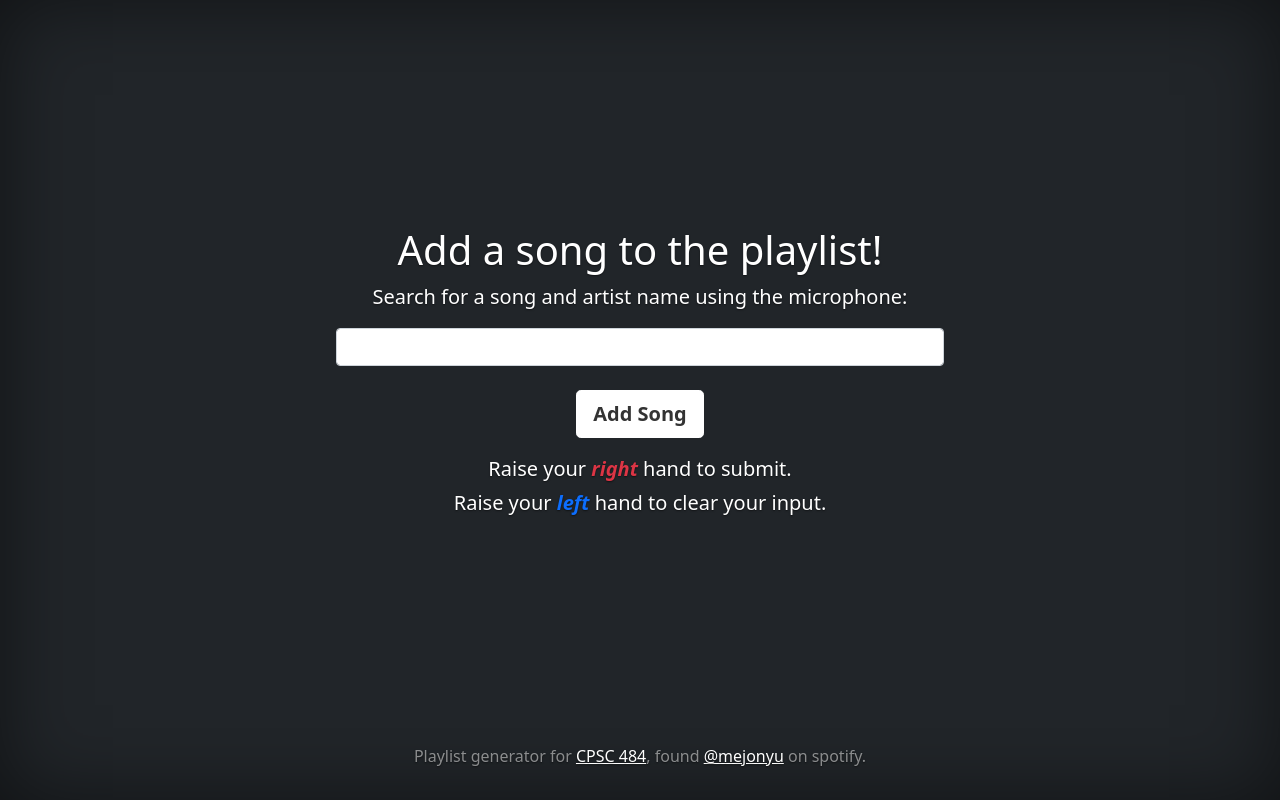
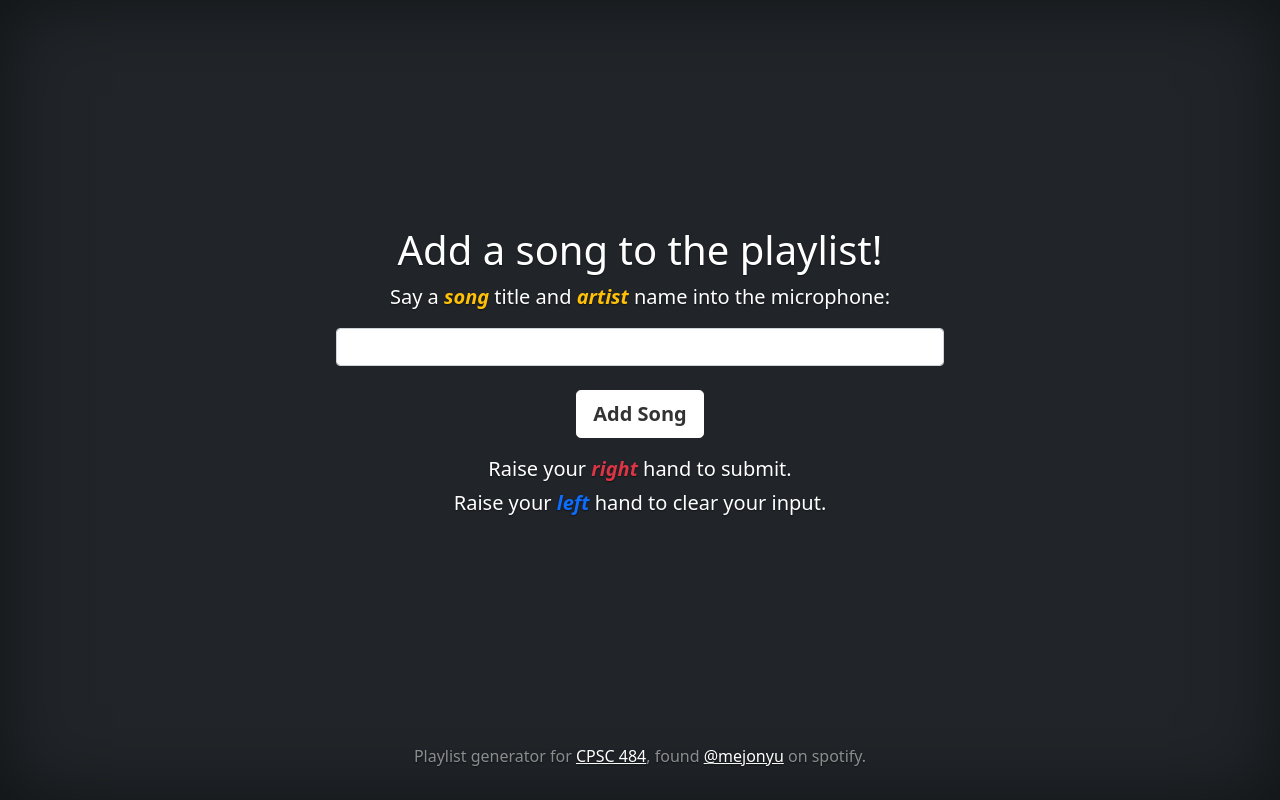
Before and after one commit to mejonyu/yale-wrapped, a website: page templates/search.html in a window 1280 px wide. Drawn offline with Linux system fonts and the light colour scheme.

Commit message:
Minor styling changes

```diff
--- a/templates/search.html
+++ b/templates/search.html
@@ -15,7 +15,7 @@
 
             <main class="px-3">
                 <h1>Add a song to the playlist!</h1>
-                <p class="lead">Search for a song and artist name using the microphone:</p>
+                <p class="lead">Say a <em class="fw-bold text-warning">song</em> title and <em class="fw-bold text-warning">artist</em> name into the microphone:</p>
                 <form id="song-form">
                     <div class="mb-4">
                         <input type="text" class="form-control" id="song">
```
Also changed, not shown: 1 other file.
